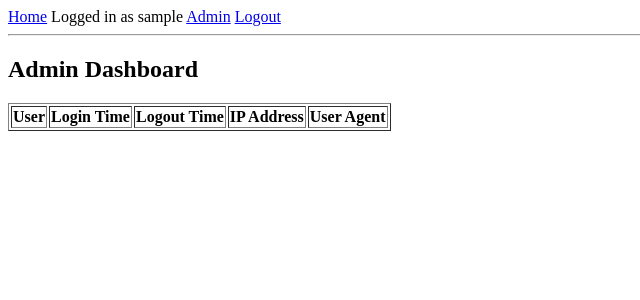
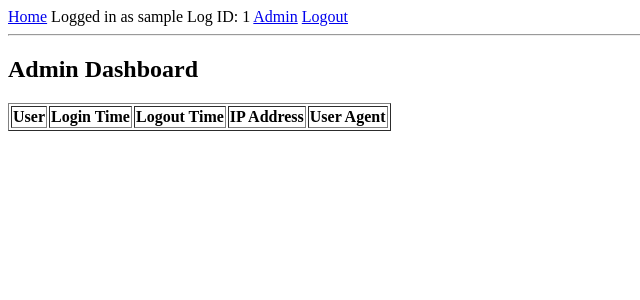
Before and after one commit to sgallaher/flasneon, a Flask app: page /admin in a window 1280 px wide. Shown: the top 300 px of the page, without its empty margins (0-640 px from the left). Run offline with Flask 3, Linux system fonts and the light colour scheme; the visitor is signed in with stand-in values (Sample User, id 1); data that the repository does not hold is empty.

Commit message:
added a user authenticated message on home

```diff
--- a/app/main/routes.py
+++ b/app/main/routes.py
@@ -14,6 +14,7 @@ def home():
 @login_required
 def protected():
     return render_template("protected.html", user=current_user)
+
 @main.route("/admin")
 @login_required
 def admin_dashboard():
--- a/app/templates/base.html
+++ b/app/templates/base.html
@@ -9,6 +9,7 @@
 
     {% if current_user.is_authenticated %}
         <span>Logged in as {{ current_user.username }}</span>
+        <span>Log ID: {{ session.get('log_id') }}</span>
         <a href="{{ url_for('main.admin_dashboard') }}">Admin</a>
         <a href="{{ url_for('auth.logout') }}">Logout</a>
     {% else %}
```
